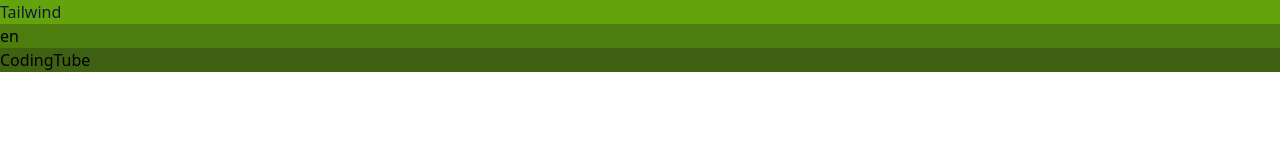
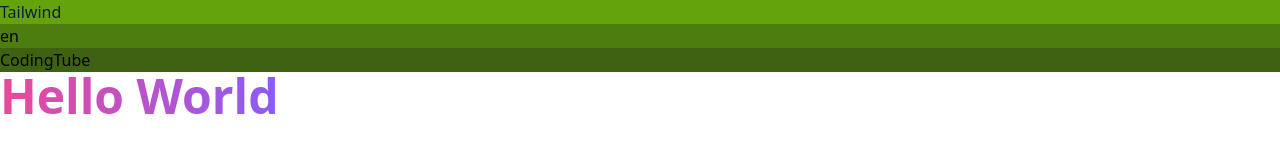
Before and after one commit to CasJuan/practicasTailw, a website: page src/index.html in a window 1280 px wide. Drawn offline with Linux system fonts and the light colour scheme.

Commit message:
agrego colores parte 2 donde veo tranparencia gradientes y demas

```diff
--- a/src/index.html
+++ b/src/index.html
@@ -11,7 +11,13 @@
     <h2 class="bg-lime-700">en</h2>
     <h2 class="bg-lime-800">CodingTube</h2>
 
+   <!--  <button class="bg-azul-claro text-white p-2 rounded-lg w-24 mx-auto block my-8 hover:bg-azul-oscuro ">Suscribite</button>
 
+    <div class="bg-gradient-to-r from-azul-claro to-azul-claro border-red-500 border-2">DIV</div> -->
+
+    <div class="text-5xl font-extrabold">
+        <span class="bg-clip-text text-transparent  bg-gradient-to-r from-pink-500 to-violet-500">Hello World</span>
+    </div>
 
 </body>
 </html>
```
Also changed, not shown: src/output.css.
